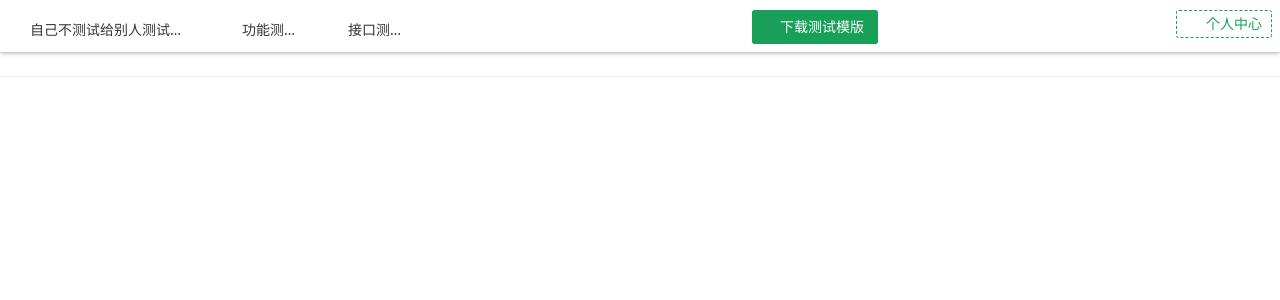
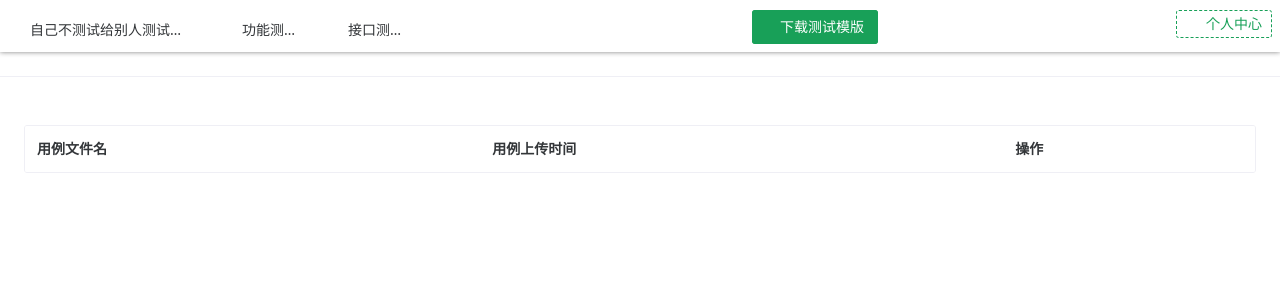
Before and after one commit to 1538379200/TestPlatform, a Vue app: page /#/mycases in a window 1280 px wide. Shown: the top 300 px of the page. Built offline with nearby package versions, Linux system fonts and the light colour scheme; some icons are missing.

Commit message:
增加用例界面组件和路由

```diff
--- a/src/App.vue
+++ b/src/App.vue
@@ -18,7 +18,7 @@ const $store = useStore()
 const keepList = computed(()=>{
   return $store.state.keepaliveList;
 })
-console.log(keepList.value)
+console.log($store.state.keepaliveList)
 </script>
 
 
--- a/src/components/top.vue
+++ b/src/components/top.vue
@@ -53,24 +53,6 @@ const posttest = [
   },
 ]
 
-const personal = [
-  {
-    label: '个人中心',
-    key: 'personal',
-    children: [
-      {
-        label: '我的用例',
-        key: 'mycase',
-
-      },
-      {
-        label: '退出登录',
-        key: 'logout',
-      }
-    ]
-  },
-]
-
 const activeKey = ref(null)
 
 const defaultExpandedKeys = ['personal']
@@ -81,9 +63,22 @@ const handleClick = () => {
 }
 
 const options = [
+  // {
+  //   label: '我的用例',
+  //   key: 'mycase',
+  // },
   {
-    label: '我的用例',
-    key: 'mycase',
+    label: () =>
+        h(
+            RouterLink,
+            {
+              to: {
+                name: 'mycases'
+              }
+            },
+            {default: () => '我的用例'}
+        ),
+    key: 'mytestcase'
   },
   {
     label: '我的报告',
--- /dev/null
+++ b/src/pages/UI/MyTestCase.vue
@@ -0,0 +1,24 @@
+<template>
+  <div class="anim-left">
+    <n-table>
+      <thead>
+        <tr class="tableHeader">
+          <td>用例文件名</td>
+          <td>用例上传时间</td>
+          <td>操作</td>
+        </tr>
+      </thead>
+    </n-table>
+  </div>
+</template>
+
+<script setup>
+import {NTable} from 'naive-ui'
+</script>
+
+<style scoped>
+@import "../../static/animation.css";
+.tableHeader{
+  font-weight: bold;
+}
+</style>
--- a/src/pages/UI/caseEditPage.vue
+++ b/src/pages/UI/caseEditPage.vue
@@ -125,6 +125,7 @@ import {Add, Delete} from '@vicons/carbon'
 import {Icon} from '@vicons/utils'
 import {ArrowSort16Filled, CursorClick20Filled} from '@vicons/fluent'
 import {useStore} from 'vuex'
+import {onBeforeRouteLeave} from 'vue-router'
 //定义用例的输入数据
 const EcaseID = ref(1)
 const EcaseType = ref(null)
@@ -287,8 +288,14 @@ function arr(itemID) {
 const $store = useStore()
 //定义点击开始测试按钮事件
 const startTest = () => {
-
+  $store.commit('removekeepaliveList','caseEdit')
+  console.log($store.state.keepaliveList)
 }
+onBeforeRouteLeave((to,from,next)=>{
+  $store.state.keepaliveList.push('caseEdit')
+  console.log($store.state.keepaliveList)
+  next()
+})
 const clearTable = ()=>{
   tableValue.value = []
 }
--- a/src/router/index.js
+++ b/src/router/index.js
@@ -42,6 +42,11 @@ const routes = [
         path:'/caseEdit',
         component:caseEdit,
     },
+    {
+        name:'mycases',
+        path:'/mycases',
+        component:()=>import('../pages/UI/MyTestCase.vue')
+    },
 ]
 
 const router = createRouter({
--- a/src/store/index.js
+++ b/src/store/index.js
@@ -16,6 +16,6 @@ export default createStore({
         }
     },
     state:{
-        keepaliveList:['caseEdit']
+        keepaliveList:[]
     },
 })
```
